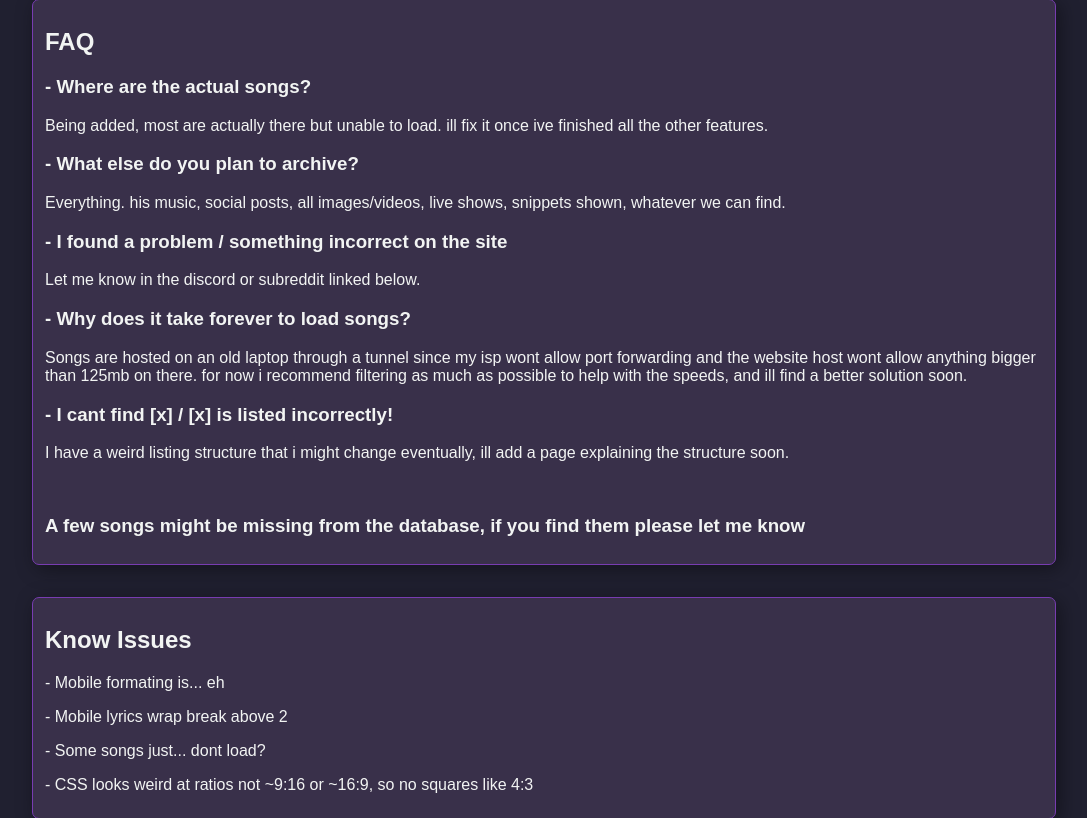
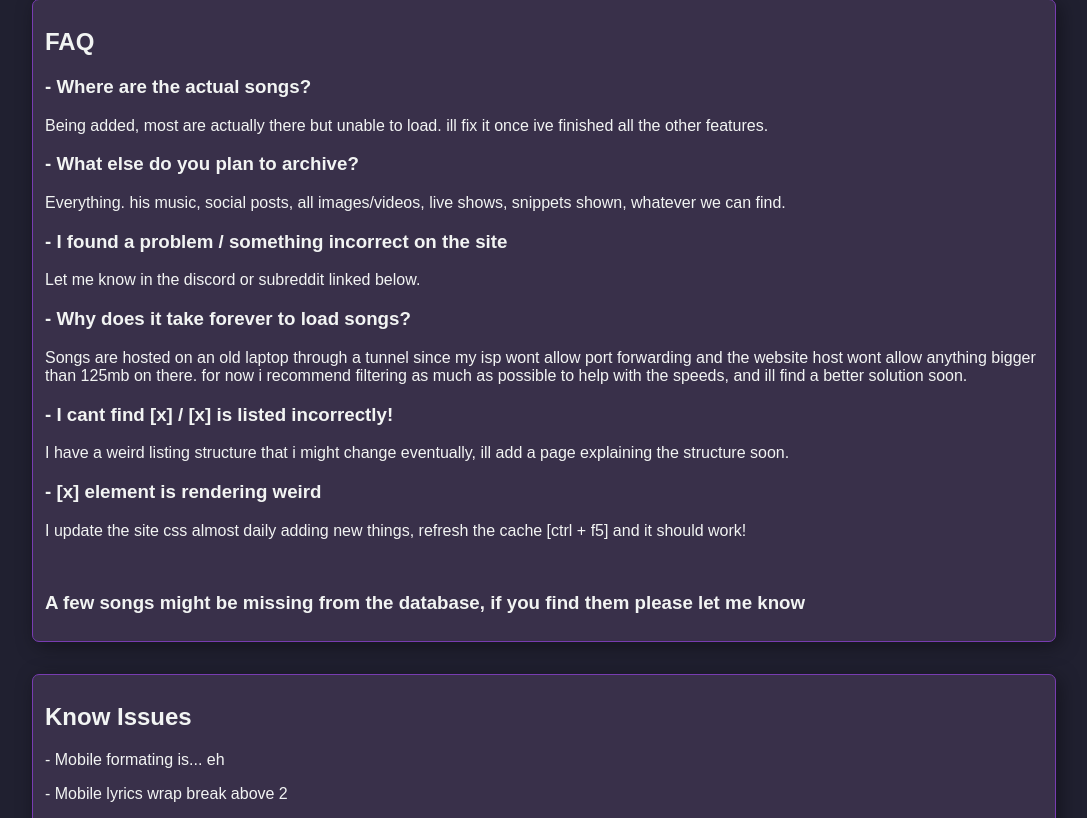
Before and after one commit to Kars-Ascended/MKA, a PHP site: page /home in a window 1280 px wide. Shown: the part 377-1195 px from the top of the page, without its empty margins (96-1183 px from the left). Run offline with PHP 8.4, Linux system fonts and the light colour scheme.

Commit message:
disclaimer

```diff
--- a/pages/index.php
+++ b/pages/index.php
@@ -39,6 +39,8 @@
         <h3>- I cant find [x] / [x] is listed incorrectly!</h3>
         <p>I have a weird listing structure that i might change eventually, ill add a page explaining the structure soon.</p>
 
+        <h3>- [x] element is rendering weird</h3>
+        <p>I update the site css almost daily adding new things, refresh the cache [ctrl + f5] and it should work!</p>
         <br>
 
         <h3>A few songs might be missing from the database, if you find them please let me know</h3>
```
